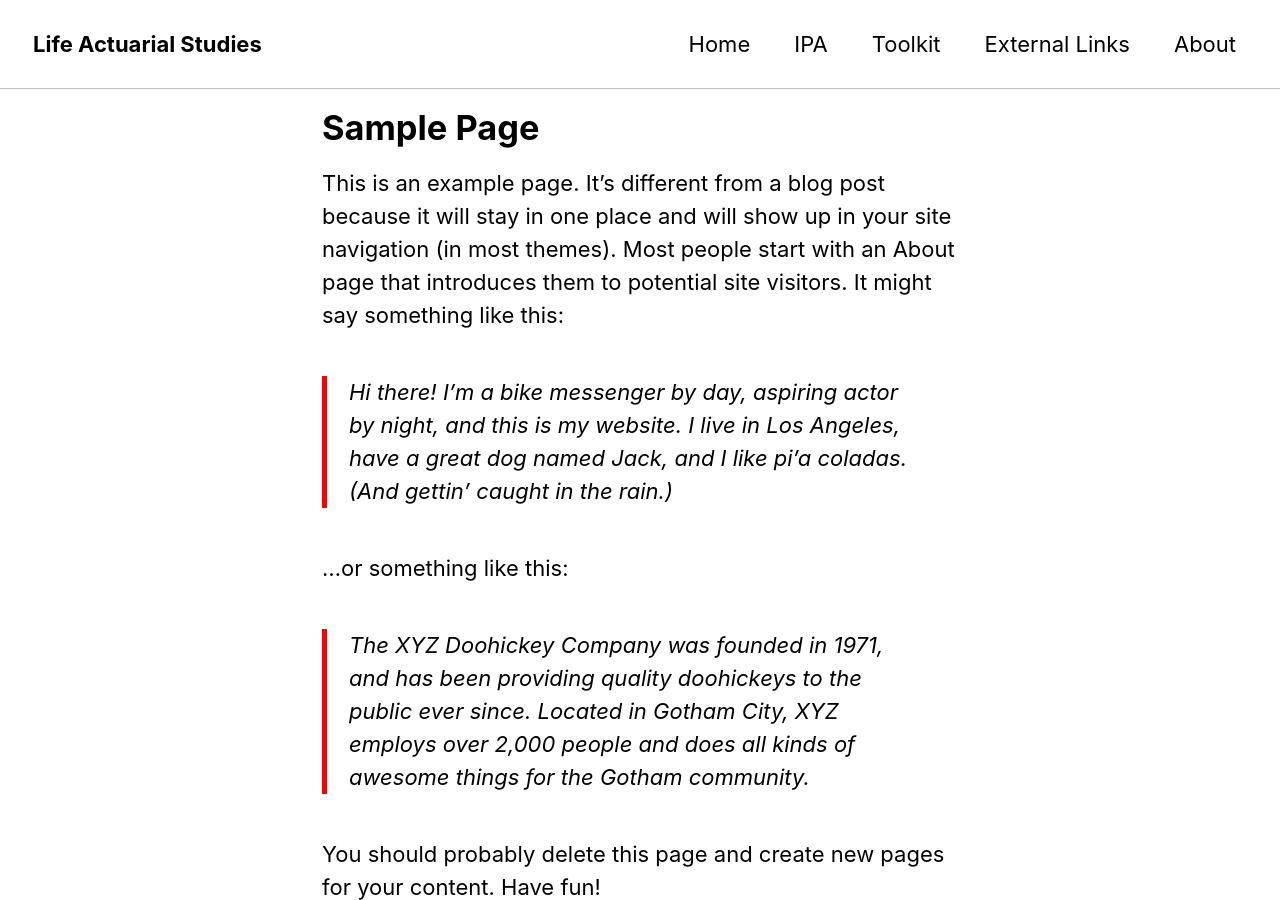
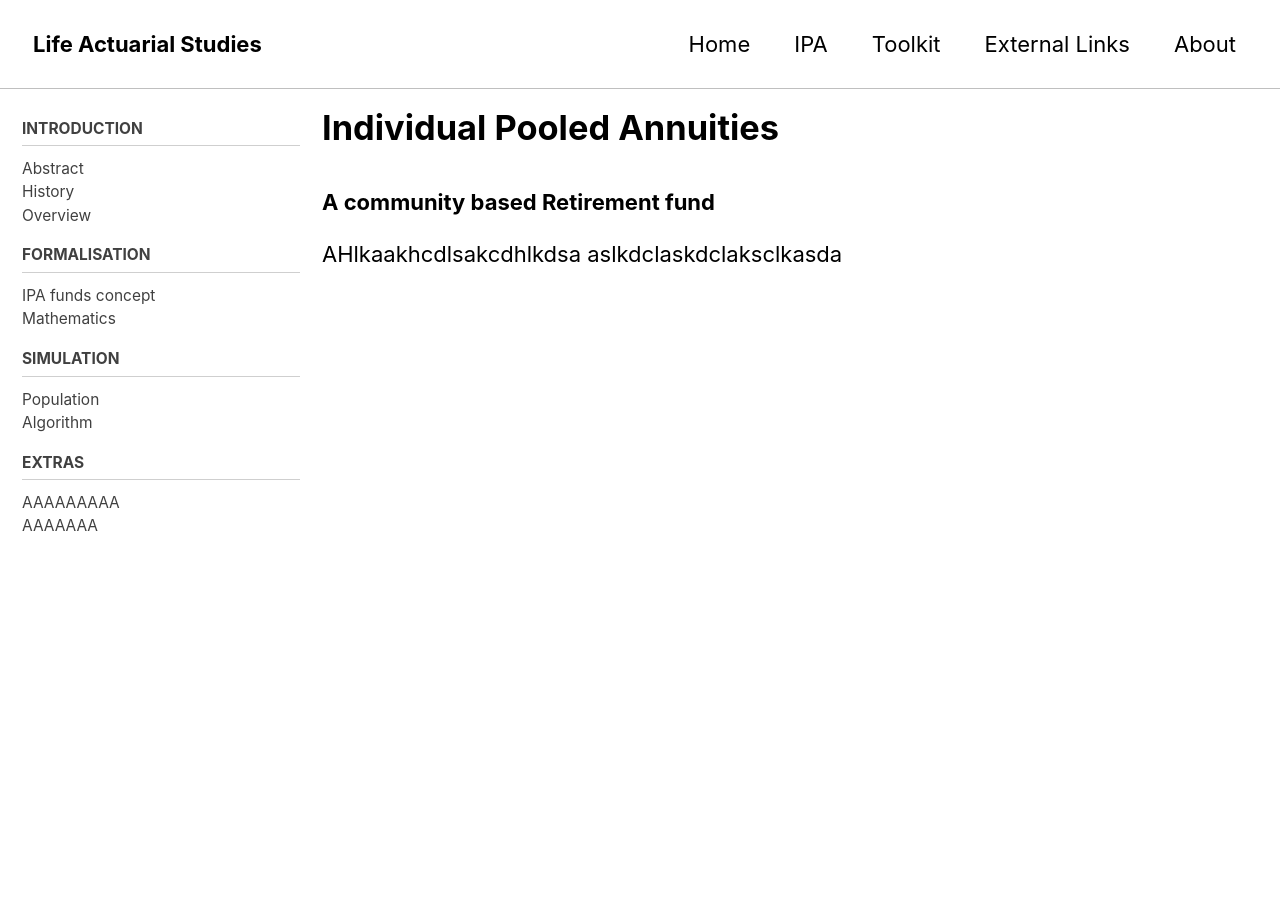
Before and after one commit to pascal-winter/website, a Jekyll site: the page built from _pages/ipa.md, in a window 1280 px wide and 900 px high. Built offline with Jekyll 4.4.1, drawn with Linux system fonts in a browser that asks for light colours; cached includes are drawn as plain includes; nearby versions of some CDN libraries.

Commit message:
no message

```diff
--- a/_config.yml
+++ b/_config.yml
@@ -23,7 +23,7 @@ subtitle                 : # site tagline that appears below site title in masth
 name                     : "Pascal Winter"
 description              : "A Pythonic approach to Actuarial practice"
 url                      : https://wiloo82.github.io # the base hostname & protocol for your site e.g. "https://mmistakes.github.io"
-baseurl                  : # /website # the subpath of your site, e.g. "/blog"
+baseurl                  : /website # the subpath of your site, e.g. "/blog"
 repository               : # GitHub username/repo-name e.g. "mmistakes/minimal-mistakes"
 teaser                   : # path of fallback teaser image, e.g. "/assets/images/500x300.png"
 logo                     : "/assets/images/logo.png" # path of logo image to display in the masthead, e.g. "/assets/images/88x88.png"
--- a/_pages/ipa.md
+++ b/_pages/ipa.md
@@ -1,17 +1,10 @@
 ---
 layout: archive
-title: "Sample Page"
+title: "Individual Pooled Annuities"
 permalink: /ipa/
-#sidebar:
-#  nav: "docs"
+sidebar:
+  nav: "docs"
 ---
-
-This is an example page. It's different from a blog post because it will stay in one place and will show up in your site navigation (in most themes). Most people start with an About page that introduces them to potential site visitors. It might say something like this:
-
-> Hi there! I'm a bike messenger by day, aspiring actor by night, and this is my website. I live in Los Angeles, have a great dog named Jack, and I like pi'a coladas. (And gettin' caught in the rain.)
-
-...or something like this:
-
-> The XYZ Doohickey Company was founded in 1971, and has been providing quality doohickeys to the public ever since. Located in Gotham City, XYZ employs over 2,000 people and does all kinds of awesome things for the Gotham community.
-
-You should probably delete this page and create new pages for your content. Have fun!
+### A community based Retirement fund
+AHlkaakhcdlsakcdhlkdsa
+aslkdclaskdclaksclkasda
```
